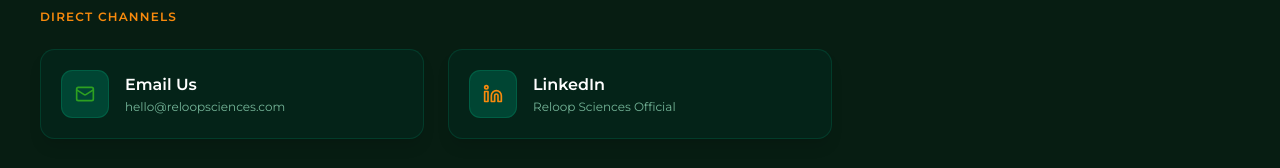
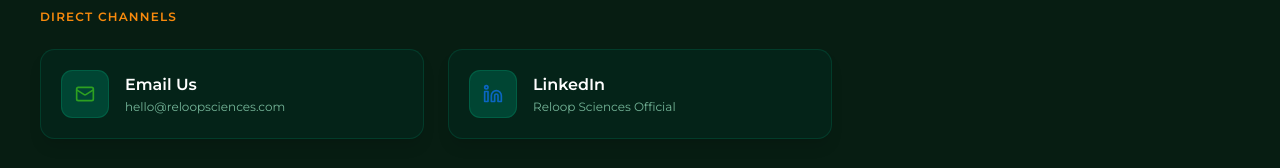
Before and after one commit to NipunMagotra/ReloopSciences, a Next.js app: page /contact in a window 1280 px wide. Shown: the part 1224-1392 px from the top of the page. Built offline with nearby package versions, Linux system fonts and the light colour scheme; a web font is replaced by a local one.

Commit message:
style: Update LinkedIn hover state to official LinkedIn brand blue

```diff
--- a/src/components/contact/ContactInfo.tsx
+++ b/src/components/contact/ContactInfo.tsx
@@ -28,9 +28,9 @@ export function ContactInfo() {
           {/* LinkedIn */}
           <a
             href="#"
-            className="group p-5 rounded-2xl bg-emerald-950/40 border border-emerald-800/40 hover:border-[#f88a0d] hover:bg-emerald-900/40 transition-all duration-300 flex items-center gap-4 shadow-lg"
+            className="group p-5 rounded-2xl bg-emerald-950/40 border border-emerald-800/40 hover:border-[#0a66c2] hover:bg-emerald-900/40 transition-all duration-300 flex items-center gap-4 shadow-lg"
           >
-            <div className="w-12 h-12 rounded-xl bg-emerald-900/80 border border-emerald-700/50 flex items-center justify-center text-[#f88a0d] group-hover:bg-[#f88a0d] group-hover:text-white transition-all duration-300">
+            <div className="w-12 h-12 rounded-xl bg-emerald-900/80 border border-emerald-700/50 flex items-center justify-center text-[#0a66c2] group-hover:bg-[#0a66c2] group-hover:text-white transition-all duration-300">
               <svg
                 xmlns="http://www.w3.org/2000/svg"
                 width="20"
@@ -48,7 +48,7 @@ export function ContactInfo() {
               </svg>
             </div>
             <div>
-              <p className="font-semibold text-white group-hover:text-[#f88a0d] transition-colors">LinkedIn</p>
+              <p className="font-semibold text-white group-hover:text-[#0a66c2] transition-colors">LinkedIn</p>
               <p className="text-emerald-200/70 text-xs mt-0.5">
                 Reloop Sciences Official
               </p>
--- a/src/components/layout/Footer.tsx
+++ b/src/components/layout/Footer.tsx
@@ -110,7 +110,7 @@ export function Footer() {
               </a>
               <a
                 href="#"
-                className="w-9 h-9 rounded-full bg-emerald-950/80 border border-emerald-800/50 flex items-center justify-center text-emerald-200 hover:text-white hover:bg-[#2da021] hover:border-[#2da021] transition-all duration-300"
+                className="w-9 h-9 rounded-full bg-emerald-950/80 border border-emerald-800/50 flex items-center justify-center text-emerald-200 hover:text-white hover:bg-[#0a66c2] hover:border-[#0a66c2] transition-all duration-300"
                 aria-label="LinkedIn"
               >
                 <svg
```
